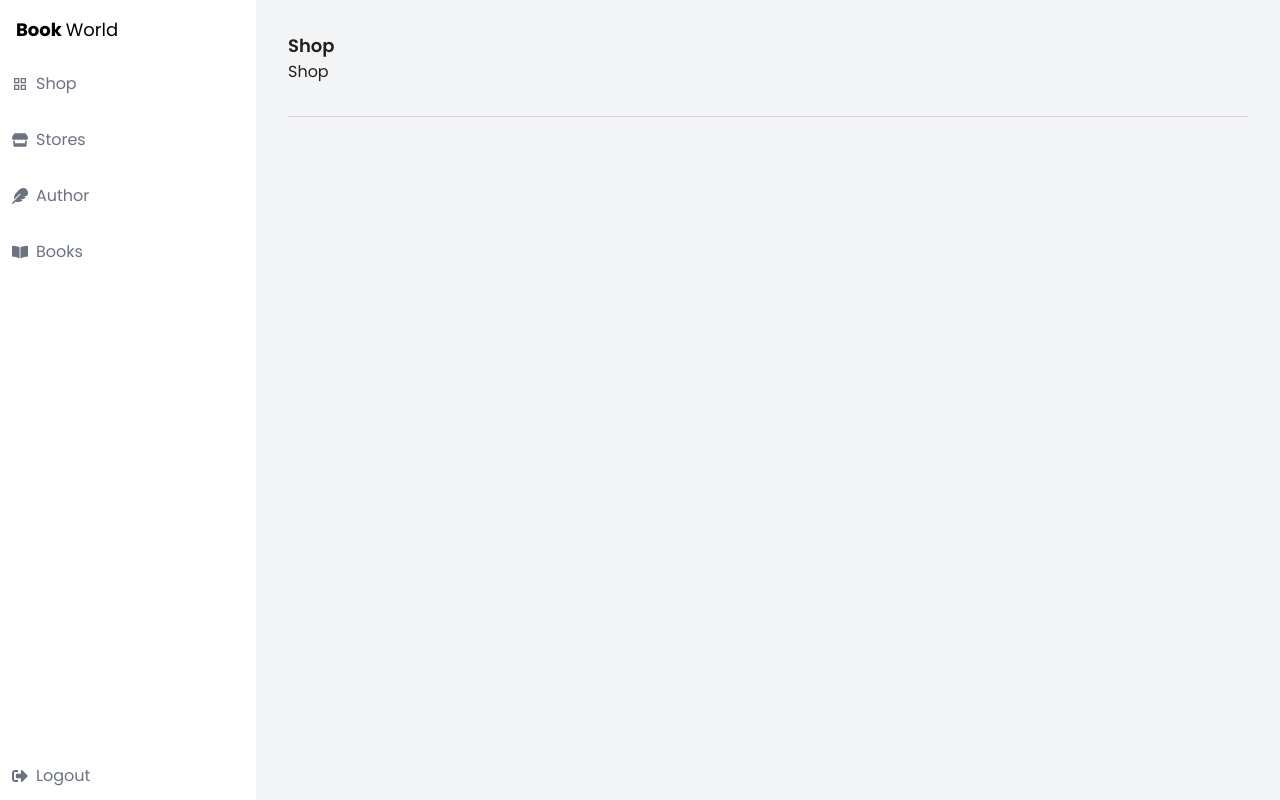
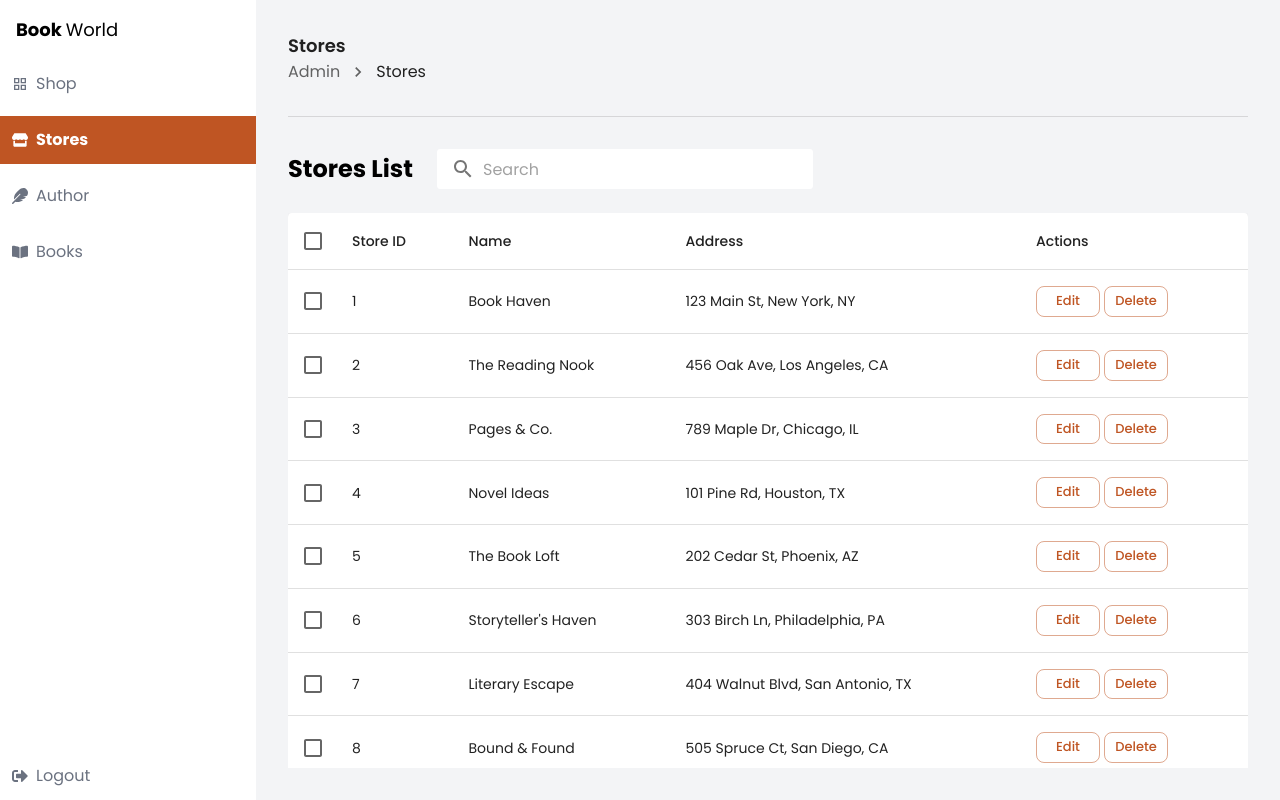
Before and after one commit to aahmedramy1/bookworld, a React (Create React App) app: page /admin/stores in a window 1280 px wide. Before the commit this address led to /shop. Built offline with nearby package versions, Linux system fonts and the light colour scheme.

Commit message:
feat: Stores page

```diff
--- a/src/components/Sidebar.jsx
+++ b/src/components/Sidebar.jsx
@@ -1,14 +1,14 @@
 import React from "react";
 import { FaStore, FaSignOutAlt, FaFeather, FaBookOpen } from "react-icons/fa";
 import { MdGridView } from "react-icons/md";
-import { Link, useLocation } from "react-router-dom"; // <-- Import useLocation
+import { Link, useLocation } from "react-router-dom";
 
 const Sidebar = () => {
-    const location = useLocation(); // <-- Get current path
+    const location = useLocation();
 
     const menuItems = [
         { icon: <MdGridView />, text: "Shop", path: "/shop/books" },
-        { icon: <FaStore />, text: "Stores", path: "/stores" },
+        { icon: <FaStore />, text: "Stores", path: "/admin/stores" },
         { icon: <FaFeather />, text: "Author", path: "/admin/authors" },
         { icon: <FaBookOpen />, text: "Books", path: "/admin/books" },
     ];
--- /dev/null
+++ b/src/data/stores.json
@@ -0,0 +1,22 @@
+[
+  { "id": 1, "name": "Book Haven", "address": "123 Main St, New York, NY" },
+  { "id": 2, "name": "The Reading Nook", "address": "456 Oak Ave, Los Angeles, CA" },
+  { "id": 3, "name": "Pages & Co.", "address": "789 Maple Dr, Chicago, IL" },
+  { "id": 4, "name": "Novel Ideas", "address": "101 Pine Rd, Houston, TX" },
+  { "id": 5, "name": "The Book Loft", "address": "202 Cedar St, Phoenix, AZ" },
+  { "id": 6, "name": "Storyteller's Haven", "address": "303 Birch Ln, Philadelphia, PA" },
+  { "id": 7, "name": "Literary Escape", "address": "404 Walnut Blvd, San Antonio, TX" },
+  { "id": 8, "name": "Bound & Found", "address": "505 Spruce Ct, San Diego, CA" },
+  { "id": 9, "name": "The Book Den", "address": "606 Elm St, Dallas, TX" },
+  { "id": 10, "name": "Ink & Paper", "address": "707 Fir Ave, San Jose, CA" },
+  { "id": 11, "name": "Whispering Pages", "address": "808 Willow Rd, Austin, TX" },
+  { "id": 12, "name": "Timeless Tales", "address": "909 Redwood Dr, Jacksonville, FL" },
+  { "id": 13, "name": "The Booksmith", "address": "111 Cherry Ln, San Francisco, CA" },
+  { "id": 14, "name": "Chapter One", "address": "222 Magnolia St, Columbus, OH" },
+  { "id": 15, "name": "Fiction Junction", "address": "333 Hickory Rd, Fort Worth, TX" },
+  { "id": 16, "name": "The Book Emporium", "address": "444 Palm Ave, Indianapolis, IN" },
+  { "id": 17, "name": "Cozy Reads", "address": "555 Aspen Dr, Charlotte, NC" },
+  { "id": 18, "name": "Epic Tales", "address": "666 Dogwood St, Seattle, WA" },
+  { "id": 19, "name": "The Literary Lounge", "address": "777 Sequoia Rd, Denver, CO" },
+  { "id": 20, "name": "Books & Brews", "address": "888 Sycamore Ct, Boston, MA" }
+]
--- /dev/null
+++ b/src/pages/Stores.jsx
@@ -0,0 +1,98 @@
+import {InputAdornment, TextField} from "@mui/material";
+import SearchIcon from "@mui/icons-material/Search";
+import GenericList from "../components/GenericList";
+import React, {useCallback, useEffect, useMemo, useState} from "react";
+import {useDispatch, useSelector} from "react-redux";
+import {filterStoresByName} from "../redux/slices/storesSlice";
+import {debounce} from "lodash";
+
+const Stores = () => {
+    const [selectedRows, setSelectedRows] = useState([]);
+    const [search, setSearch] = useState("");
+    const data = useSelector(state => state.stores.filteredStores);
+    const dispatch = useDispatch();
+
+    const onSearch = useCallback((searchTerm) => {
+        dispatch(filterStoresByName(searchTerm));
+    }, [dispatch]);
+
+    const debouncedSearch = useMemo(() => debounce(onSearch, 300), [onSearch]);
+
+    useEffect(() => {
+        return () => {
+            debouncedSearch.cancel();
+        };
+    }, [debouncedSearch]);
+
+    const columns = [
+        { field: 'id', headerName: 'Store ID' },
+        { field: 'name', headerName: 'Name' },
+        { field: 'address', headerName: 'Address' },
+        {
+            headerName: 'Actions',
+            actions: [
+                {
+                    label: 'Edit',
+                    onClick: (row) => {
+                        console.log('Edit clicked for:', row);
+                    }
+                },
+                {
+                    label: 'Delete',
+                    onClick: (row) => {
+                        console.log('Delete clicked for:', row);
+                    }
+                }
+            ]
+        }
+    ];
+
+    const handleSelectionChange = (newSelectedRows) => {
+        setSelectedRows(newSelectedRows);
+        console.log('Selected rows:', newSelectedRows);
+    };
+
+    const handleChange = (event) => {
+        const value = event.target.value;
+        setSearch(value);
+        debouncedSearch(value);
+    };
+
+    return (
+        <div className="flex flex-col gap-6 max-h-full">
+            <div className="flex gap-6 items-center">
+                <div className="text-black font-bold text-2xl">
+                    Stores List
+                </div>
+                <TextField
+                    className="bg-white rounded"
+                    variant={"outlined"}
+                    placeholder="Search"
+                    value={search}
+                    onChange={handleChange}
+                    size="small"
+                    sx={{
+                        "& fieldset": { border: "none" },
+                        "& .MuiOutlinedInput-root": { backgroundColor: "white" }
+                    }}
+                    InputProps={{
+                        startAdornment: (
+                            <InputAdornment position="start">
+                                <SearchIcon />
+                            </InputAdornment>
+                        ),
+                    }}
+                />
+            </div>
+            <div className="overflow-auto">
+                <GenericList
+                    data={data}
+                    columns={columns}
+                    onSelectionChange={handleSelectionChange}
+                />
+            </div>
+        </div>
+    );
+}
+
+export default Stores;
--- a/src/redux/slices/booksSlice.js
+++ b/src/redux/slices/booksSlice.js
@@ -1,11 +1,11 @@
 import { createSlice } from "@reduxjs/toolkit";
-import booksData from "../../data/books.json"; // Ensure this path is correct
+import booksData from "../../data/books.json";
 
 const booksSlice = createSlice({
     name: "books",
     initialState: {
-        allBooks: booksData,  // Store all books here
-        filteredBooks: booksData, // This changes based on filtering
+        allBooks: booksData,
+        filteredBooks: booksData,
     },
     reducers: {
         addBook: (state, action) => {
--- /dev/null
+++ b/src/redux/slices/storesSlice.js
@@ -0,0 +1,38 @@
+import {createSlice} from "@reduxjs/toolkit";
+import storesData from '../../data/stores.json';
+
+const storesSlice = createSlice({
+    name: "stores",
+    initialState: {
+        allStores: storesData,
+        filteredStores: storesData,
+    },
+    reducers: {
+        addStore: (state, action) => {
+            state.allStores.push(action.payload);
+            state.filteredStores.push(action.payload);
+        },
+        editStore: (state, action) => {
+            const {id, name, address} = action.payload;
+            const store = state.allStores.find((s) => s.id === id);
+            if (store) {
+                store.name = name;
+                store.address = address;
+            }
+            state.filteredStores = state.allStores;
+        },
+        removeStore: (state, action) => {
+            state.allStores = state.allStores.filter((s) => s.id !== action.payload);
+            state.filteredStores = state.filteredStores.filter((s) => s.id !== action.payload);
+        },
+        filterStoresByName: (state, action) => {
+            const searchTerm = action.payload.toLowerCase();
+            state.filteredStores = state.allStores.filter((store) =>
+                store.name.toLowerCase().includes(searchTerm)
+            );
+        },
+    }
+})
+
+export const {addStore, editStore, removeStore, filterStoresByName} = storesSlice.actions;
+export default storesSlice.reducer;
--- a/src/redux/store.js
+++ b/src/redux/store.js
@@ -1,11 +1,13 @@
 import { configureStore } from '@reduxjs/toolkit';
 import booksReducer from "./slices/booksSlice";
 import authorsReducer from "./slices/authorSlice";
+import storesReducer from "./slices/storesSlice";
 
 export const store = configureStore({
     reducer: {
         books: booksReducer,
         authors: authorsReducer,
+        stores: storesReducer,
     },
 });
 
--- a/src/router/routes.jsx
+++ b/src/router/routes.jsx
@@ -2,13 +2,14 @@
 import Shop from '../pages/Shop';
 import Books from "../pages/Books";
 import Authors from "../pages/Authors";
-
+import Stores from "../pages/Stores";
 
 const AppRouter = () => {
     return (
         <Routes>
             <Route path="/shop/books" element={<Shop />} />
             <Route path="/admin/books" element={<Books />} />
+            <Route path='/admin/stores' element={<Stores />} />
             <Route path="/admin/authors" element={<Authors />} />
             <Route path="*" element={<Navigate to="/shop" replace />} />
         </Routes>
```
